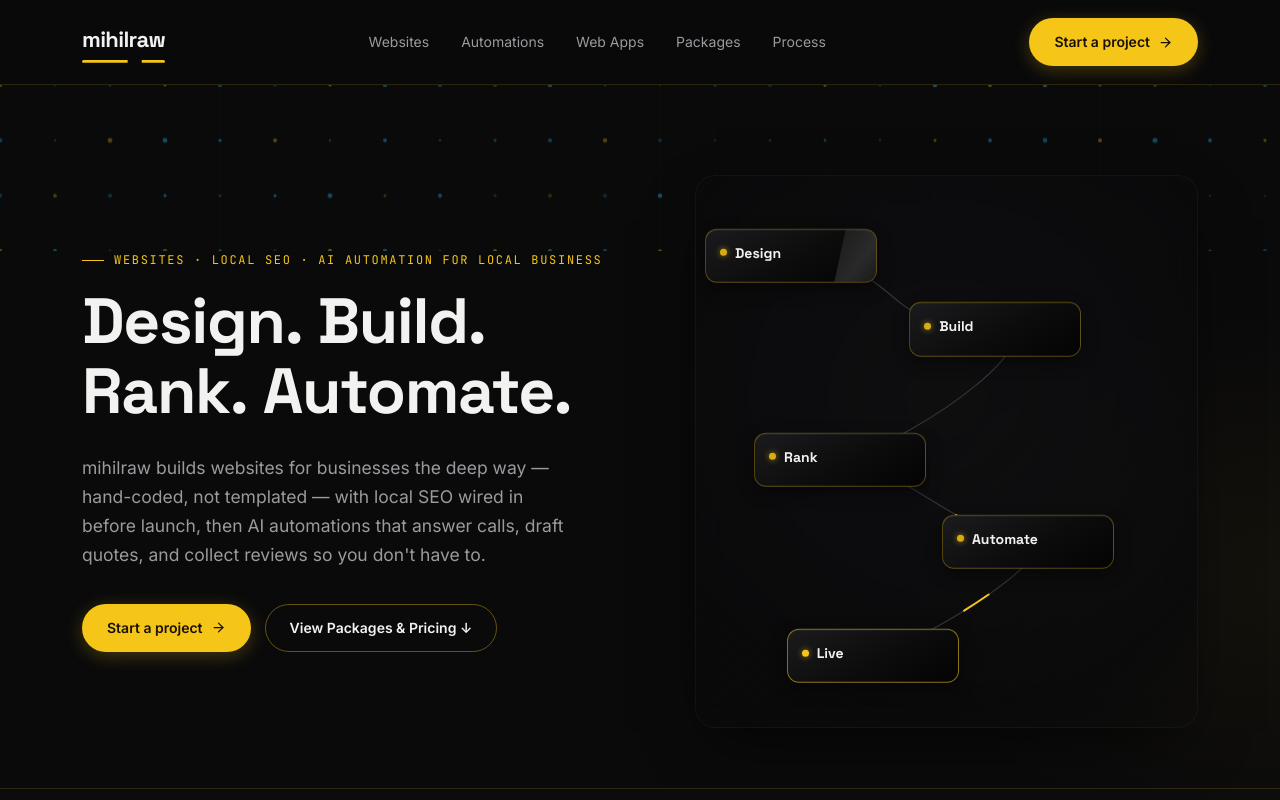
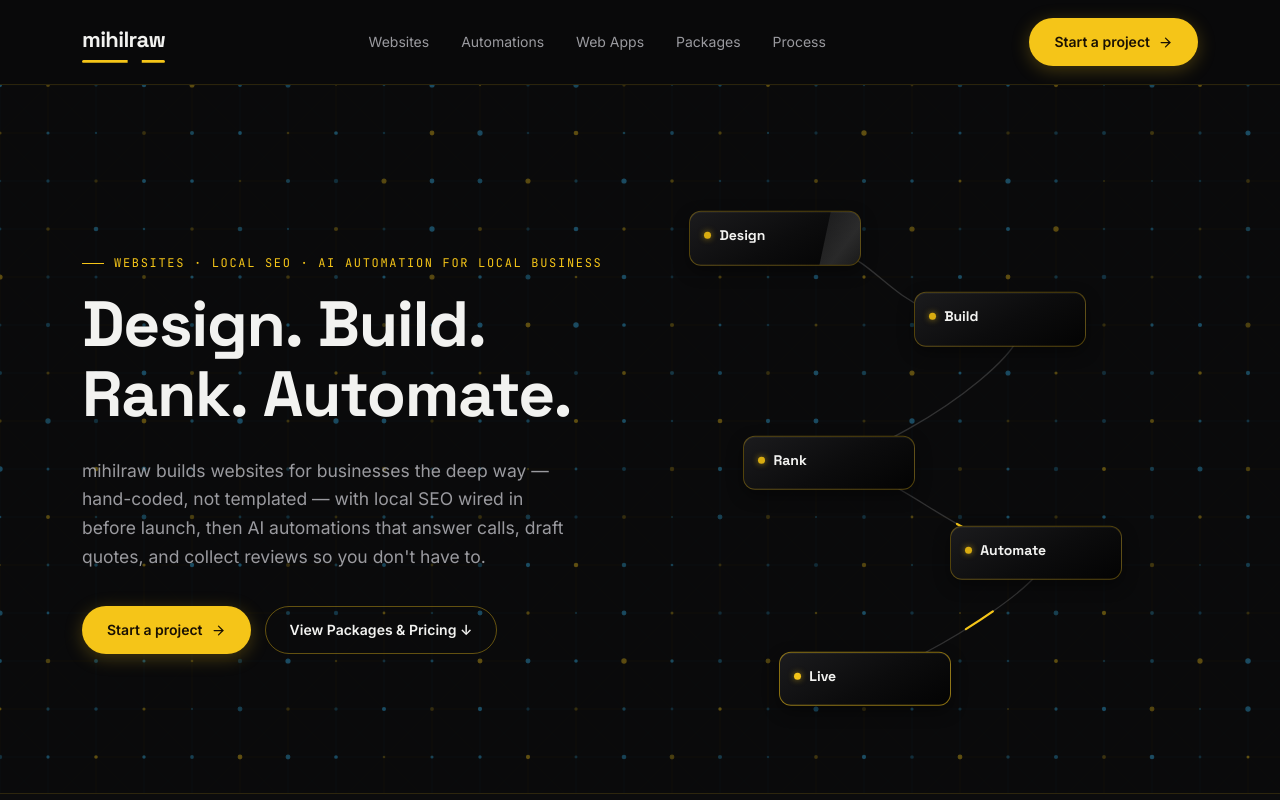
Before and after one commit to Minahil-25/mihilraw, a Next.js app: page / in a window 1280 px wide. Shown: the top 800 px of the page. Built offline with nearby package versions, Linux system fonts and the light colour scheme.

Commit message:
fix(hero): remove glass container from workflow canvas and enable full edge-to-edge constellation mesh

```diff
--- a/app/globals.css
+++ b/app/globals.css
@@ -36,10 +36,7 @@ html {
 }
 
 body {
-  background:
-    radial-gradient(ellipse 900px 500px at 15% -5%, rgba(255, 255, 255, 0.05), transparent 60%),
-    radial-gradient(ellipse 700px 500px at 100% 10%, rgba(245, 197, 24, 0.045), transparent 55%),
-    var(--bg);
+  background: var(--bg);
   color: var(--text);
   font-family: var(--font-body);
   line-height: 1.6;
@@ -323,33 +320,12 @@ nav.nav-bar .wrap {
 /* WORKFLOW CANVAS */
 .canvas-frame {
   position: relative;
-  overflow: hidden;
-  background: radial-gradient(circle at 50% 40%, rgba(20, 20, 24, 0.45) 0%, rgba(10, 10, 11, 0.85) 75%, transparent 100%);
-  border: 1px solid rgba(255, 255, 255, 0.04);
-  border-radius: var(--radius-lg);
-  padding: 22px;
-  backdrop-filter: blur(16px);
-  -webkit-backdrop-filter: blur(16px);
-  box-shadow: 0 24px 60px -20px rgba(0, 0, 0, 0.7);
-}
-
-.canvas-frame::before {
-  content: "";
-  position: absolute;
-  top: -60%;
-  left: -70%;
-  width: 45%;
-  height: 220%;
-  background: linear-gradient(115deg, transparent, rgba(255, 255, 255, 0.04), transparent);
-  transform: rotate(10deg);
-  animation: frameSheen 8s ease-in-out infinite;
-  pointer-events: none;
-}
-
-@keyframes frameSheen {
-  0% { left: -70%; }
-  45% { left: 130%; }
-  100% { left: 130%; }
+  background: transparent;
+  border: none;
+  padding: 0;
+  box-shadow: none;
+  backdrop-filter: none;
+  -webkit-backdrop-filter: none;
 }
 
 .flow-wrap {
--- a/components/ui/constellation-grid.tsx
+++ b/components/ui/constellation-grid.tsx
@@ -64,17 +64,46 @@ export default function ConstellationGrid({
 
     let nodes: Node[] = [];
 
+    const initNodes = (w: number, h: number) => {
+      nodes = [];
+      const spacing = 48; // Crisp, balanced grid spacing
+      const startX = -spacing;
+      const startY = -spacing;
+      const endX = w + spacing * 2;
+      const endY = h + spacing * 2;
+
+      let colIdx = 0;
+      for (let x = startX; x <= endX; x += spacing) {
+        let rowIdx = 0;
+        for (let y = startY; y <= endY; y += spacing) {
+          nodes.push({
+            x,
+            y,
+            vx: 0,
+            vy: 0,
+            baseX: x,
+            baseY: y,
+            radius: Math.random() * 1.3 + 1.2,
+            label: `${(colIdx * 7).toString(16).toUpperCase()}:${(rowIdx * 11).toString(16).toUpperCase()}`,
+            pulse: Math.random() * Math.PI * 2,
+            colorType: (colIdx + rowIdx) % 3 === 0 ? 'yellow' : 'blue',
+          });
+          rowIdx++;
+        }
+        colIdx++;
+      }
+    };
+
     const handleResize = () => {
       const dpr = Math.min(window.devicePixelRatio || 1, 2);
-      const rect = container.getBoundingClientRect();
-      width = rect.width || window.innerWidth;
-      height = rect.height || window.innerHeight;
+      width = Math.max(container.clientWidth || 0, window.innerWidth);
+      height = Math.max(container.clientHeight || 0, container.offsetHeight || 0, 700);
       canvas.width = width * dpr;
       canvas.height = height * dpr;
       canvas.style.width = `${width}px`;
       canvas.style.height = `${height}px`;
       ctx.scale(dpr, dpr);
-      initNodes();
+      initNodes(width, height);
     };
 
     const handleMouseMove = (e: MouseEvent) => {
@@ -88,33 +117,16 @@ export default function ConstellationGrid({
       mouse.y = -1000;
     };
 
-    const initNodes = () => {
-      nodes = [];
-      const spacing = 55; // Tighter grid density for richer visual connections
-      const cols = Math.ceil(width / spacing) + 1;
-      const rows = Math.ceil(height / spacing) + 1;
+    handleResize();
 
-      for (let i = 0; i < cols; i++) {
-        for (let j = 0; j < rows; j++) {
-          const x = i * spacing;
-          const y = j * spacing;
-          nodes.push({
-            x,
-            y,
-            vx: 0,
-            vy: 0,
-            baseX: x,
-            baseY: y,
-            radius: Math.random() * 1.2 + 1.2,
-            label: `${(i * 7).toString(16).toUpperCase()}:${(j * 11).toString(16).toUpperCase()}`,
-            pulse: Math.random() * Math.PI * 2,
-            colorType: (i + j) % 3 === 0 ? 'yellow' : 'blue',
-          });
-        }
-      }
-    };
+    const ro = new ResizeObserver(() => {
+      handleResize();
+    });
+    ro.observe(container);
+    if (container.parentElement) {
+      ro.observe(container.parentElement);
+    }
 
-    handleResize();
     window.addEventListener('resize', handleResize);
     window.addEventListener('mousemove', handleMouseMove);
     window.addEventListener('mouseleave', handleMouseLeave);
@@ -267,6 +279,7 @@ export default function ConstellationGrid({
 
     return () => {
       cancelAnimationFrame(animationFrameId);
+      ro.disconnect();
       window.removeEventListener('resize', handleResize);
       window.removeEventListener('mousemove', handleMouseMove);
       window.removeEventListener('mouseleave', handleMouseLeave);
```
